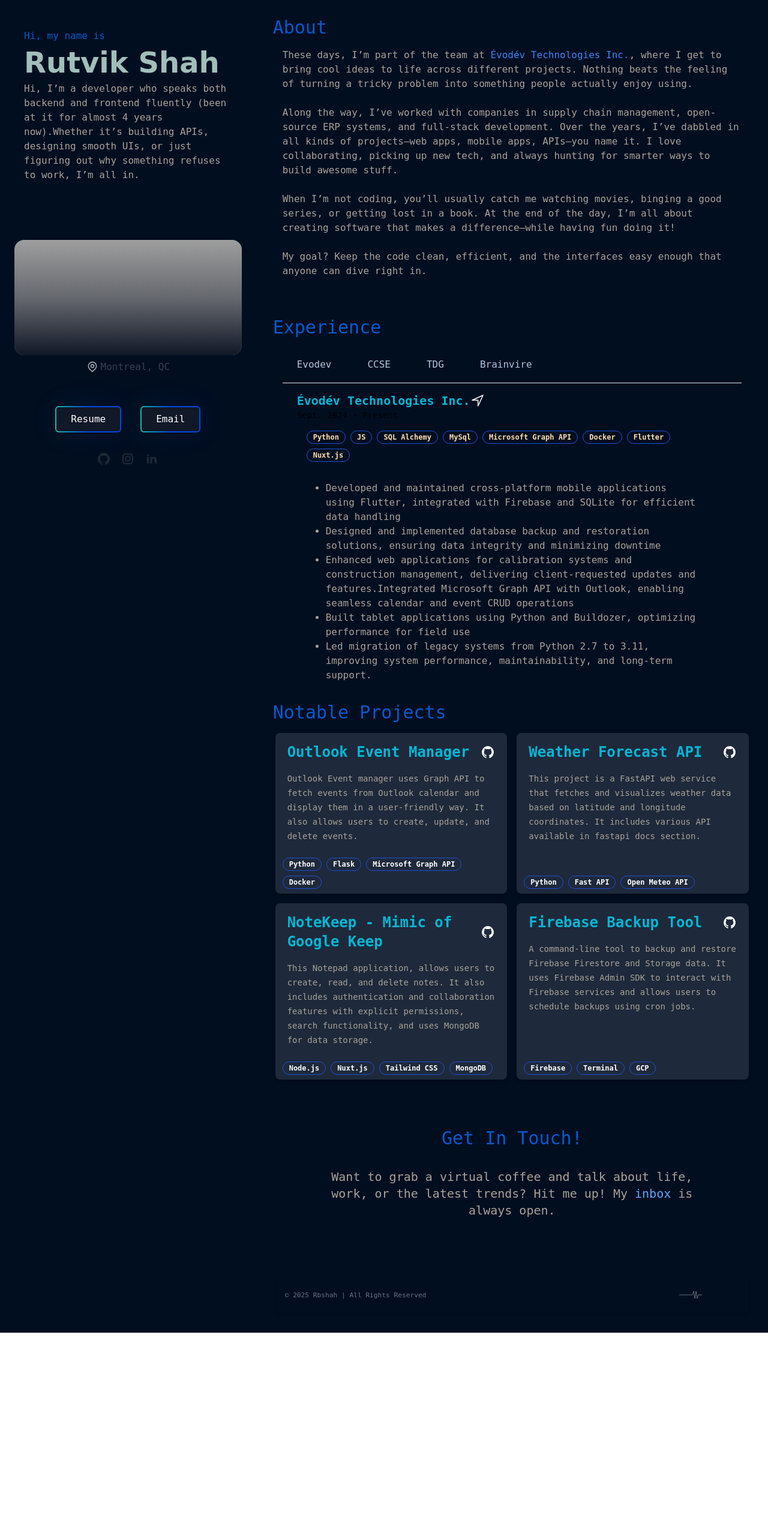
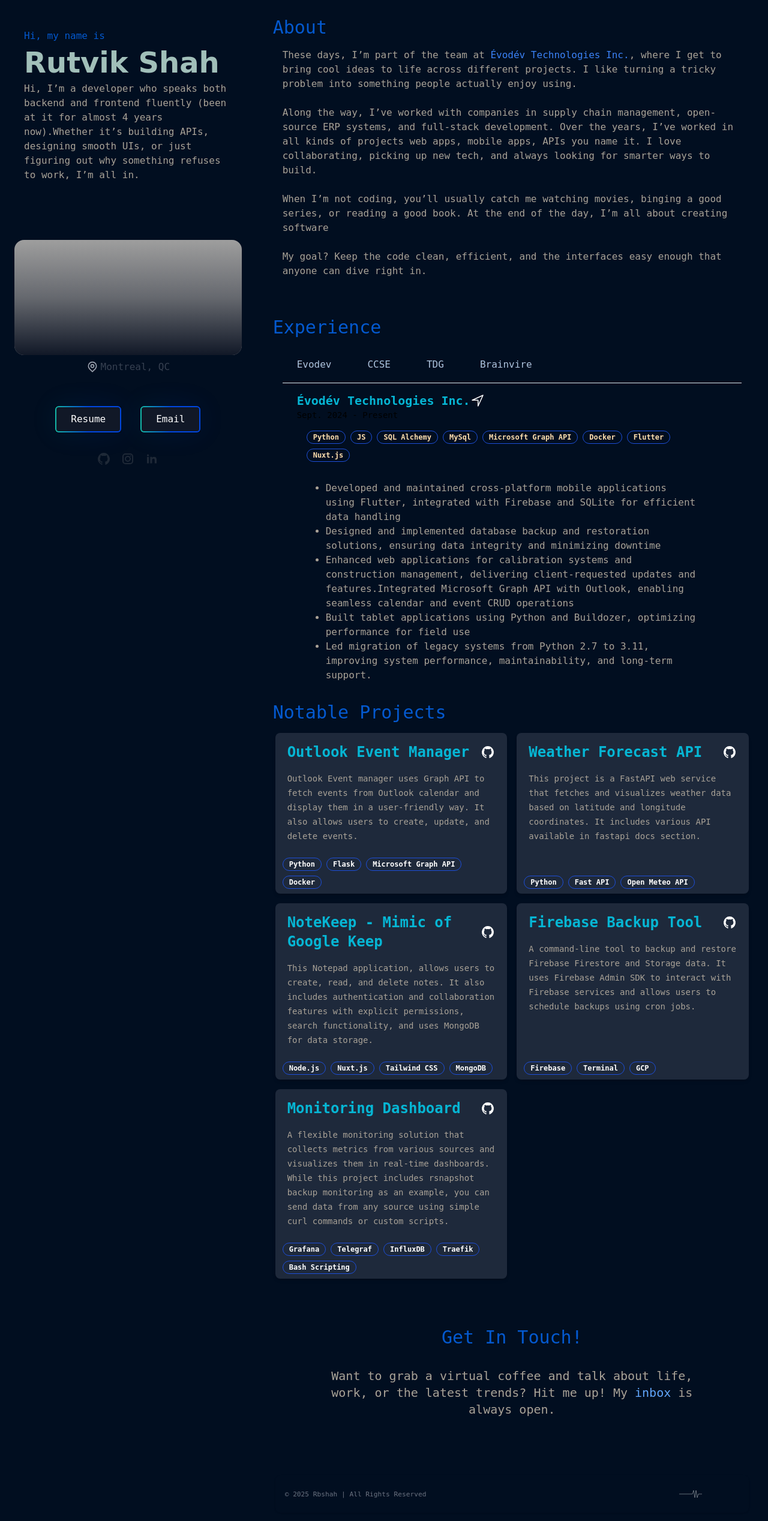
Before and after one commit to rbshah29/port, a Nuxt app: page / in a window 1280 px wide. Shown: the top 2536 px of the page at 60% size. Before the commit the page ends 2222 px from the top, so only its background shows below. Built offline with nearby package versions, Linux system fonts and the light colour scheme; grey boxes are pictures that could not be loaded.

Commit message:
Added new project
- Added new resume

```diff
--- a/assets/projects.json
+++ b/assets/projects.json
@@ -22,5 +22,11 @@
         "git_url": "https://github.com/rbshah29/firebase-backup",
         "description": "A command-line tool to backup and restore Firebase Firestore and Storage data. It uses Firebase Admin SDK to interact with Firebase services and allows users to schedule backups using cron jobs.",
         "techs": ["Firebase", "Terminal", "GCP"]
+    },
+    {
+        "title": "Monitoring Dashboard",
+        "git_url": "https://github.com/rbshah29/monitoring",
+        "description": "A flexible monitoring solution that collects metrics from various sources and visualizes them in real-time dashboards. While this project includes rsnapshot backup monitoring as an example, you can send data from any source using simple curl commands or custom scripts.",
+        "techs": ["Grafana", "Telegraf", "InfluxDB", "Traefik", "Bash Scripting"]
     }
 ]
--- a/components/About.vue
+++ b/components/About.vue
@@ -6,15 +6,15 @@
             <p>
                 These days, I’m part of the team at
                 <a href="https://www.evodev.ca/" target="_blank" class="text-blue-500">Évodév Technologies Inc.</a>,
-                where I get to bring cool ideas to life across different projects. Nothing beats the feeling of turning a tricky problem into something people actually enjoy using.
+                where I get to bring cool ideas to life across different projects. I like turning a tricky problem into something people actually enjoy using.
             </p><br/>
 
             <p>
-                Along the way, I’ve worked with companies in supply chain management, open-source ERP systems, and full-stack development. Over the years, I’ve dabbled in all kinds of projects—web apps, mobile apps, APIs—you name it. I love collaborating, picking up new tech, and always hunting for smarter ways to build awesome stuff.
+                Along the way, I’ve worked with companies in supply chain management, open-source ERP systems, and full-stack development. Over the years, I’ve worked in all kinds of projects web apps, mobile apps, APIs you name it. I love collaborating, picking up new tech, and always looking for smarter ways to build.
             </p><br/>
 
             <p>
-                When I’m not coding, you’ll usually catch me watching movies, binging a good series, or getting lost in a book. At the end of the day, I’m all about creating software that makes a difference—while having fun doing it!
+                When I’m not coding, you’ll usually catch me watching movies, binging a good series, or reading a good book. At the end of the day, I’m all about creating software
             </p><br/>
 
             <p>
```
Also changed, not shown: 2 other files (tests, documents, lock files or other folders).
